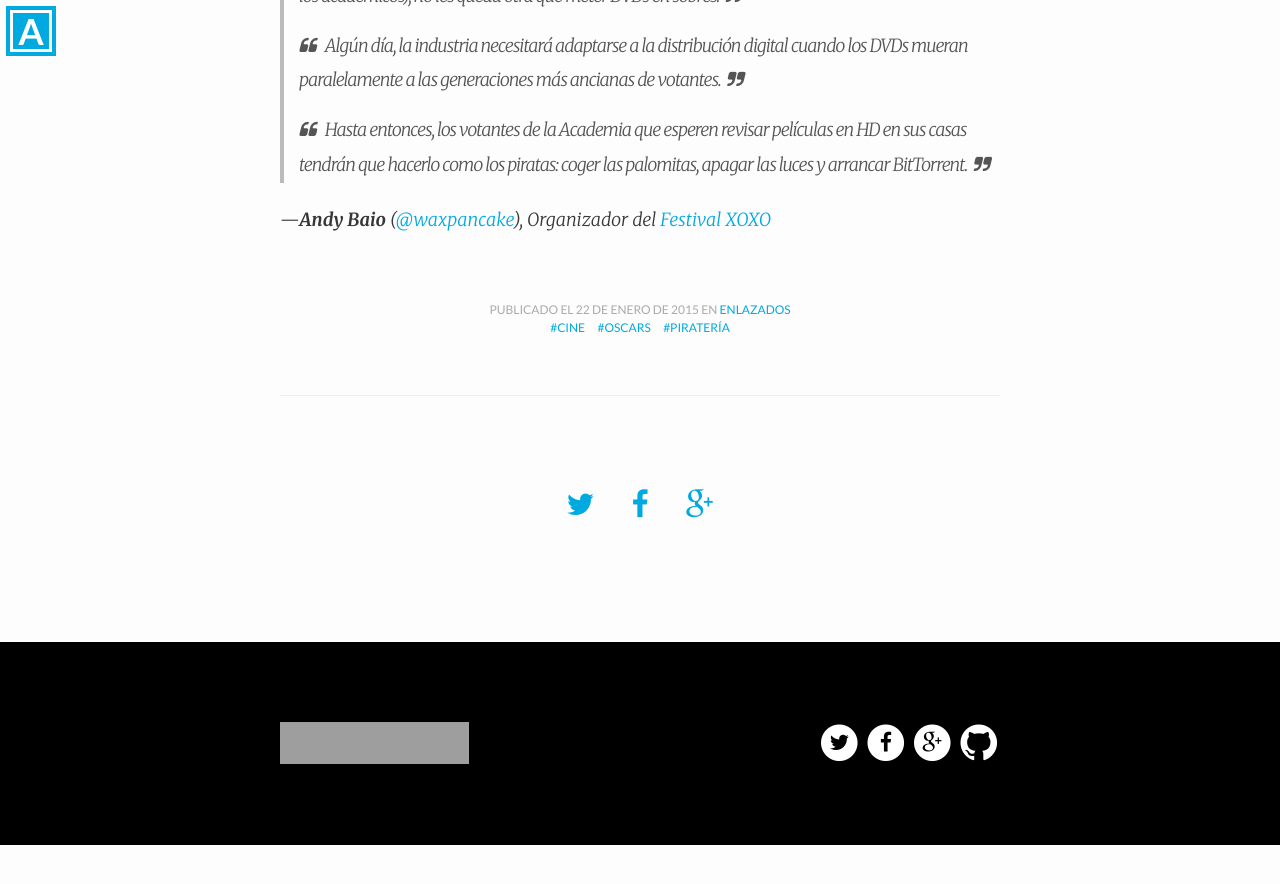
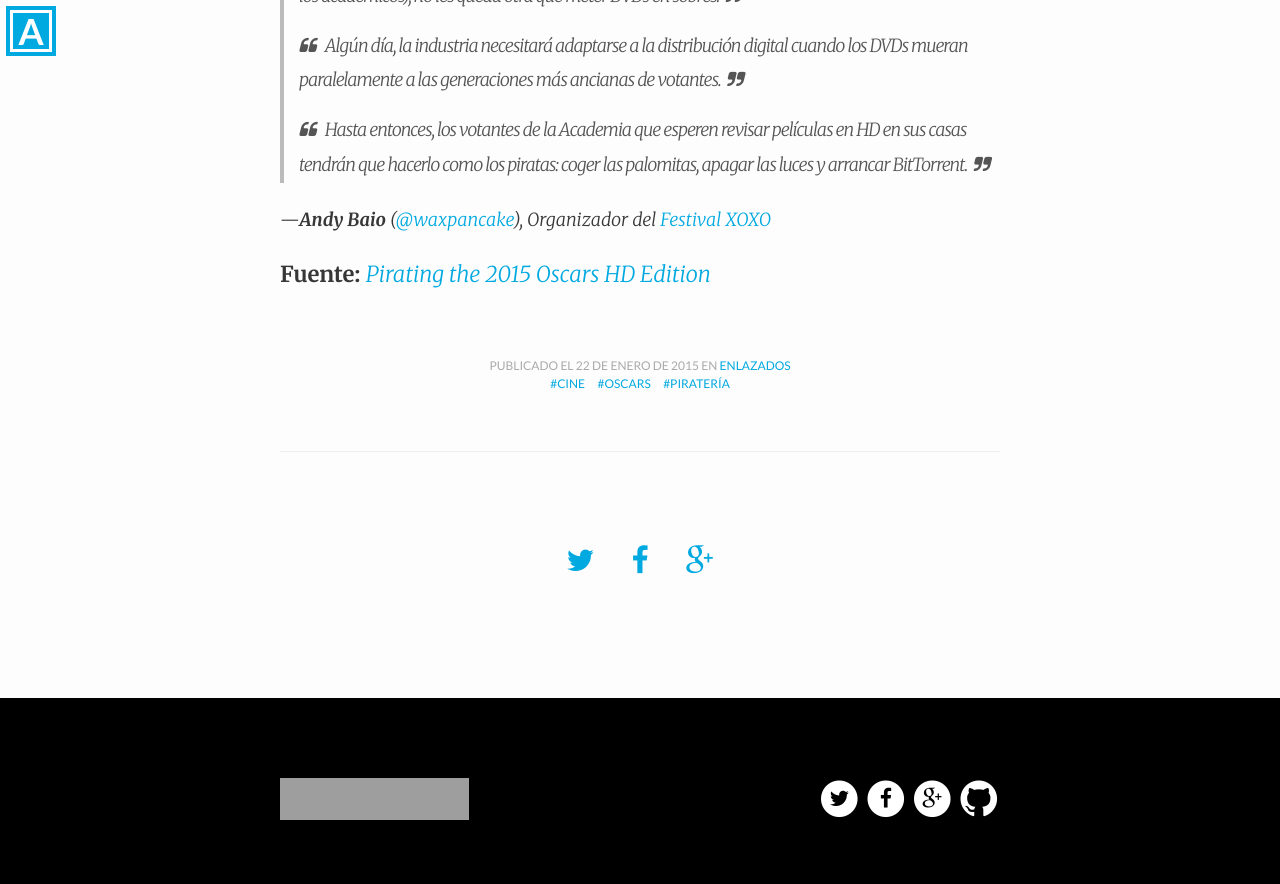
Before and after one commit to asiertejada/asiertejada.github.io, a Jekyll site: the page built from _posts/2015-01-22-pirateando-los-oscar.md, in a window 1280 px wide and 900 px high, scrolled down 1071 px. Shown: the top 884 px of the window. Built offline with Jekyll 4.4.1, drawn with Linux system fonts in a browser that asks for light colours; before the commit the page ends 1916 px from its top, so only the background shows below that; grey boxes are pictures that could not be loaded.

Commit message:
Updated post

```diff
--- a/_posts/2015-01-22-pirateando-los-oscar.md
+++ b/_posts/2015-01-22-pirateando-los-oscar.md
@@ -19,3 +19,5 @@
 > Hasta entonces, los votantes de la Academia que esperen revisar películas en *HD* en sus casas tendrán que hacerlo como los piratas: coger las palomitas, apagar las luces y arrancar *BitTorrent*.
 
 <cite>—**Andy Baio** ([@waxpancake](https://twitter.com/waxpancake)), Organizador del [Festival *XOXO*](http://www.xoxofest.com)</cite>
+
+**Fuente:** [*Pirating the 2015 Oscars HD Edition*](https://medium.com/message/pirating-the-2015-oscars-hd-edition-6c78e0cb471d)
```
